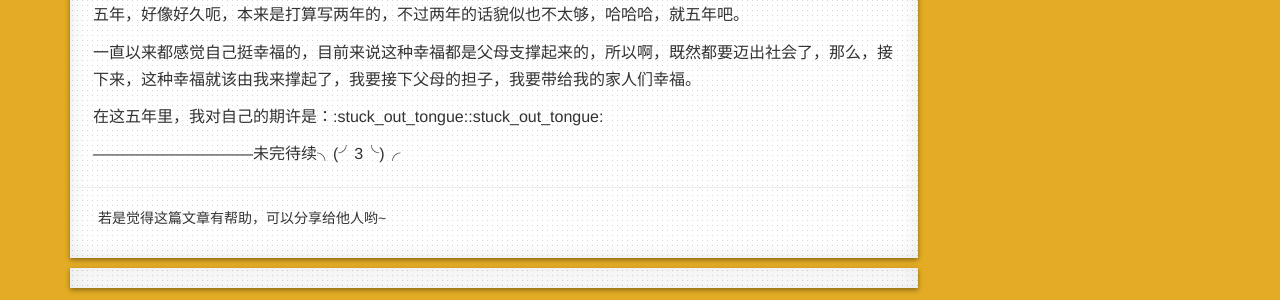
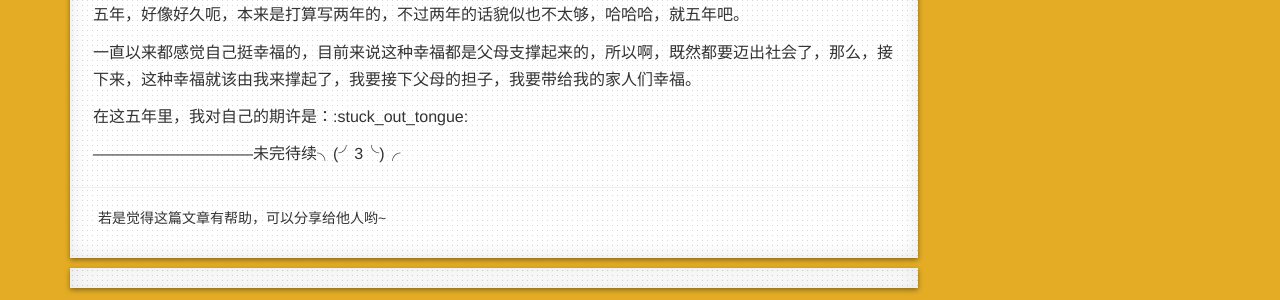
Before and after one commit to momeakl/momeakl.github.io, a Jekyll site: the page built from _posts/2015-12-11-younger.md, in a window 1280 px wide. Shown: the part 864-1164 px from the top of the page. Built offline with Jekyll 4.4.1, drawn with Linux system fonts in a browser that asks for light colours; nearby versions of some CDN libraries; some web fonts are replaced; comment, search, counter and statistics services are not loaded; a style sheet for code colours, icons or effects is not loaded; some of the changed lines change nothing that is shown.

Commit message:
博文里无法使用:stuck_out_tongue:emoji

```diff
--- a/_posts/2015-12-11-younger.md
+++ b/_posts/2015-12-11-younger.md
@@ -39,7 +39,7 @@ word版简历和pdf版都已经做好了，只是初稿，有些东西还得再
 
 一直以来都感觉自己挺幸福的，目前来说这种幸福都是父母支撑起来的，所以啊，既然都要迈出社会了，那么，接下来，这种幸福就该由我来撑起了，我要接下父母的担子，我要带给我的家人们幸福。
 
-在这五年里，我对自己的期许是：:stuck_out_tongue::stuck_out_tongue:
+在这五年里，我对自己的期许是：:stuck_out_tongue:
 
 
 ——————————未完待续╮(╯3╰)╭
```
